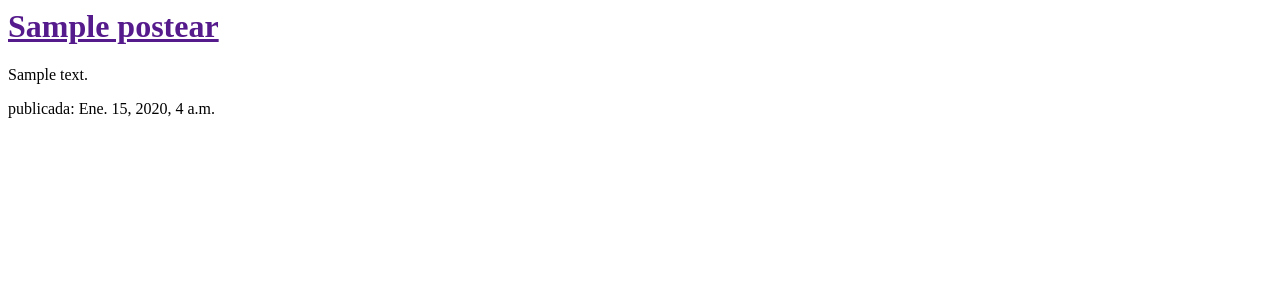
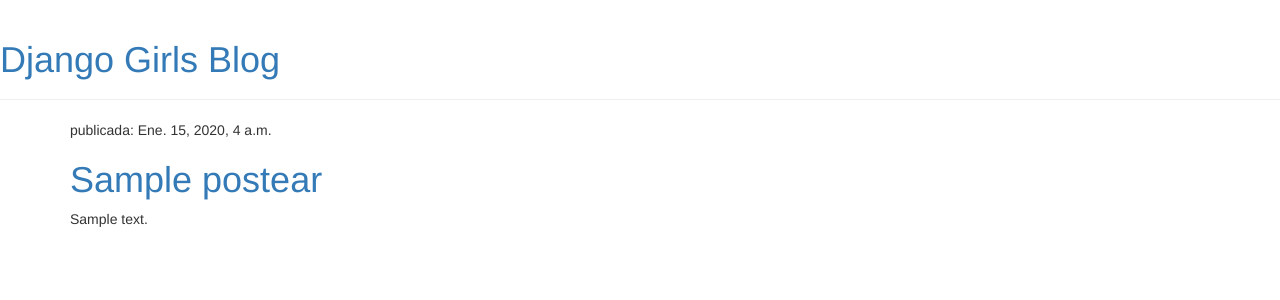
Before and after one commit to klinsgui/mi-sitio-web, a Django app: template blog/templates/blog/listar_publicaciones.html in a window 1280 px wide. Shown: the top 300 px of the page. Run offline with Django 3.2, Linux system fonts and the light colour scheme; the template is opened without the code that fills it: values that come from a table or form of the project are taken from there, others are empty; tables that the repository leaves empty hold one stand-in row (values such as "Sample post"); some libraries are stand-ins or nearby versions.

Commit message:
Aplicación de css a nuesstra página

```diff
--- a/blog/templates/blog/listar_publicaciones.html
+++ b/blog/templates/blog/listar_publicaciones.html
@@ -1,14 +1,32 @@
+{% load staticfiles %}
 <html>
     <head>
         <title>Django Girls blog</title>
+        <link rel="stylesheet" href="//maxcdn.bootstrapcdn.com/bootstrap/3.2.0/css/bootstrap.min.css">
+        <link rel="stylesheet" href="//maxcdn.bootstrapcdn.com/bootstrap/3.2.0/css/bootstrap-theme.min.css">
+        <link rel="stylesheet" href="{% static "css/blog.css" %}">
+        <link href="http://fonts.googleapis.com/css?family=Lobster&subset=latin,latin-ext" rel="stylesheet" type="text/css">
     </head>
     <body>
-      {% for post in publicaciones %}
-      <div>
-          <h1><a href="">{{post.titulo}}</a></h1>
-          <p>{{post.texto|linebreaks }} </p>
-          <p> publicada: {{post.fecha_publicacion }} </p
+      <div class="page-header">
+          <h1><a href="/">Django Girls Blog</a></h1>
       </div>
-      {% endfor %}
+
+      <div class="content container">
+    <div class="row">
+        <div class="col-md-8">
+            {% for post in publicaciones %}
+                <div class="post">
+                    <div class="date">
+                        publicada: {{post.fecha_publicacion }}
+                    </div>
+                    <h1><a href="">{{post.titulo}}</a></h1>
+                    <p>{{post.texto|linebreaks }}</p>
+                </div>
+            {% endfor %}
+        </div>
+    </div>
+</div>
+
     </body>
 </html>
```
